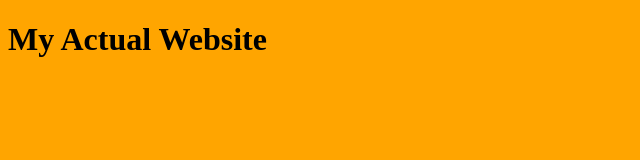
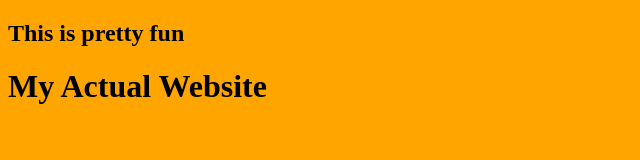
Before and after one commit to m-delc/mywebsiterepo2, a plain HTML site: page index.html in a window 1280 px wide. Shown: the whole page, without its empty margins (0-640 px from the left). Drawn offline with Linux system fonts and the light colour scheme.

Commit message:
add script.js, connect to index.html

```diff
--- a/index.html
+++ b/index.html
@@ -5,6 +5,7 @@
     <title>My Website</title>
   </head>
   <body>
+    <script src="script.js"></script>
     <h1>My Actual Website</h1>
   </body>
 </html>
--- /dev/null
+++ b/script.js
@@ -0,0 +1,4 @@
+const h2 = document.createElement("h2");
+h2.textContent = "This is pretty fun";
+
+document.querySelector("body").appendChild(h2);
```
